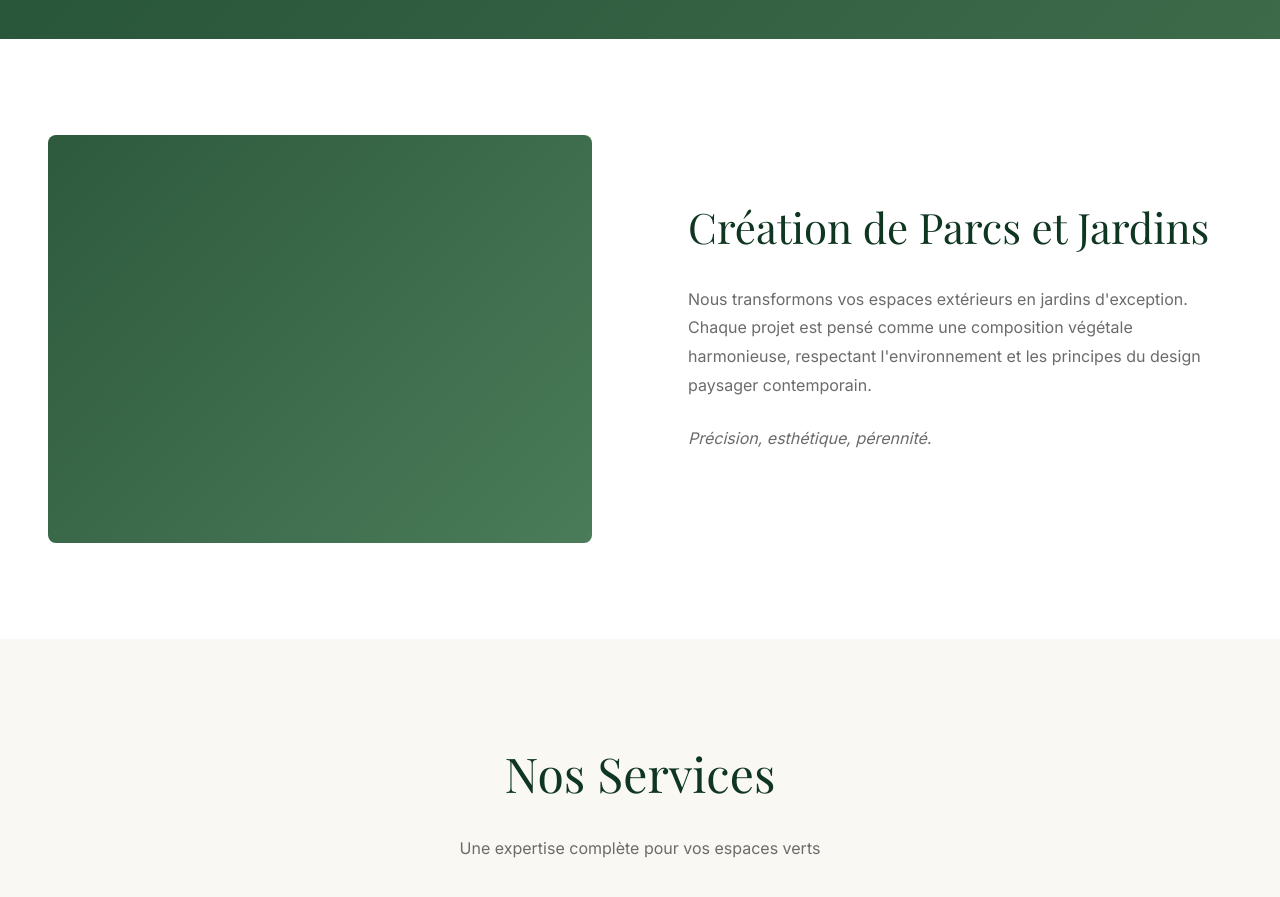
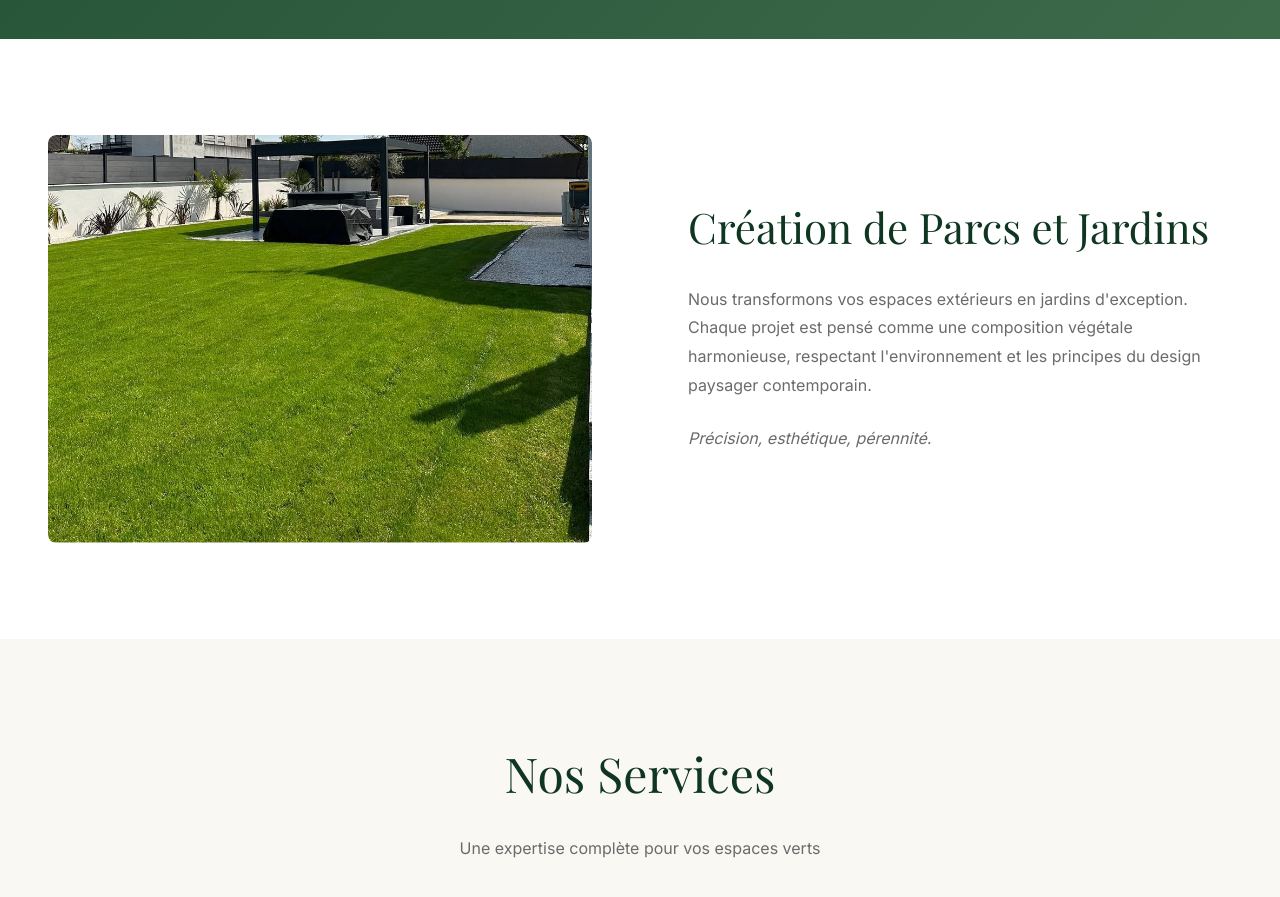
Before and after one commit to corpmalf-pixel/ljt-paysage-website, a website: page src/index.html in a window 1280 px wide. Shown: the part 880-1777 px from the top of the page. Drawn offline with nearby package versions, Linux system fonts and the light colour scheme.

Commit message:
✅ Intégration photo création jardins + build optimisé

```diff
--- a/src/index.html
+++ b/src/index.html
@@ -56,7 +56,10 @@
     <!-- Narrative Section 1 -->
     <section class="narrative-section narrative-left">
         <div class="narrative-image">
-            <div class="image-placeholder" style="background: linear-gradient(135deg, #2d5a3d 0%, #4a7c59 100%);"></div>
+            <img src="../assets/images/gallery/SnapInsta.to_358443347_18225787432211332_3987815457198063924_n.jpg"
+                 alt="Création jardin moderne LJT Paysage"
+                 loading="lazy"
+                 style="width: 100%; height: 100%; object-fit: cover; border-radius: 8px;">
         </div>
         <div class="narrative-content">
             <h2>Création de Parcs et Jardins</h2>
```
